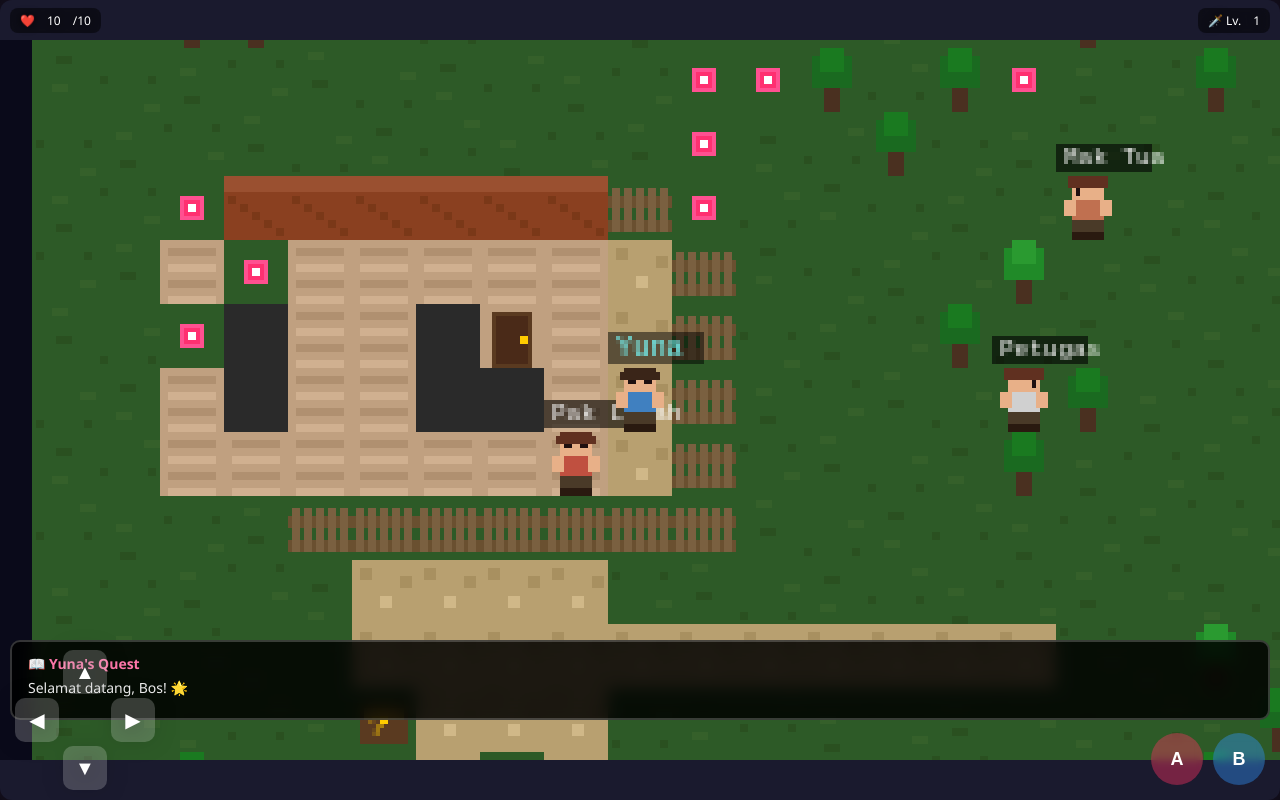
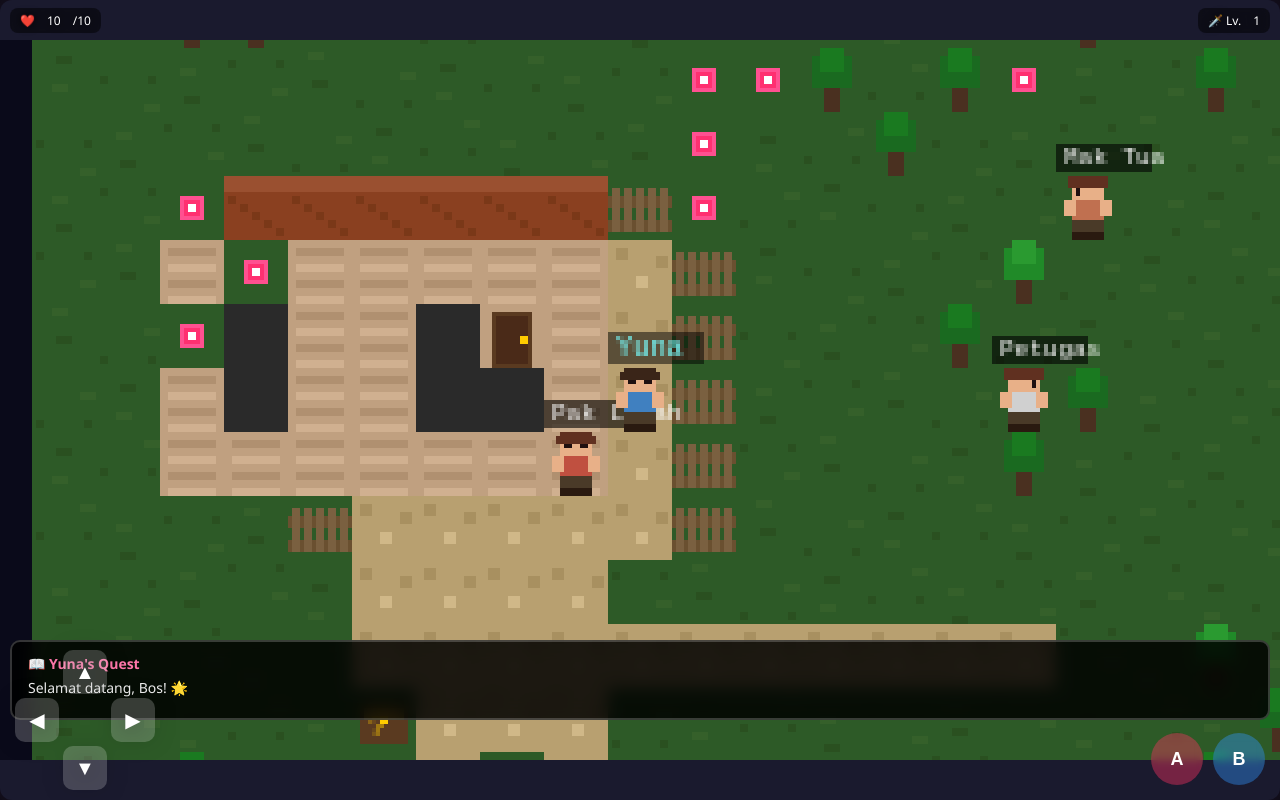
Before and after one commit to ranggacey/yunas-quest, a website: page index.html in a window 1280 px wide. Drawn offline with Linux system fonts and the light colour scheme.

Commit message:
fix: gap fence desa biar bisa keluar

```diff
--- a/index.html
+++ b/index.html
@@ -523,8 +523,11 @@ function generateMap() {
   for (let r = 5; r <= 10; r++) {
     for (let c = 4; c <= 10; c++) {
       if (r >= 7 && r <= 8 && c >= 7 && c <= 8) continue; // house interior
-      if (c === 4 || c === 10 || r === 5 || r === 10) {
+      // Gap in fence for south path connection
+      if ((c === 4 || c === 10 || r === 5) && !(r === 10 && c >= 5 && c <= 8)) {
         mapData[r][c] = T.FENCE;
+      } else if (r === 10 && c >= 5 && c <= 8) {
+        mapData[r][c] = T.PATH; // gap for path
       } else {
         mapData[r][c] = T.PATH;
       }
```
